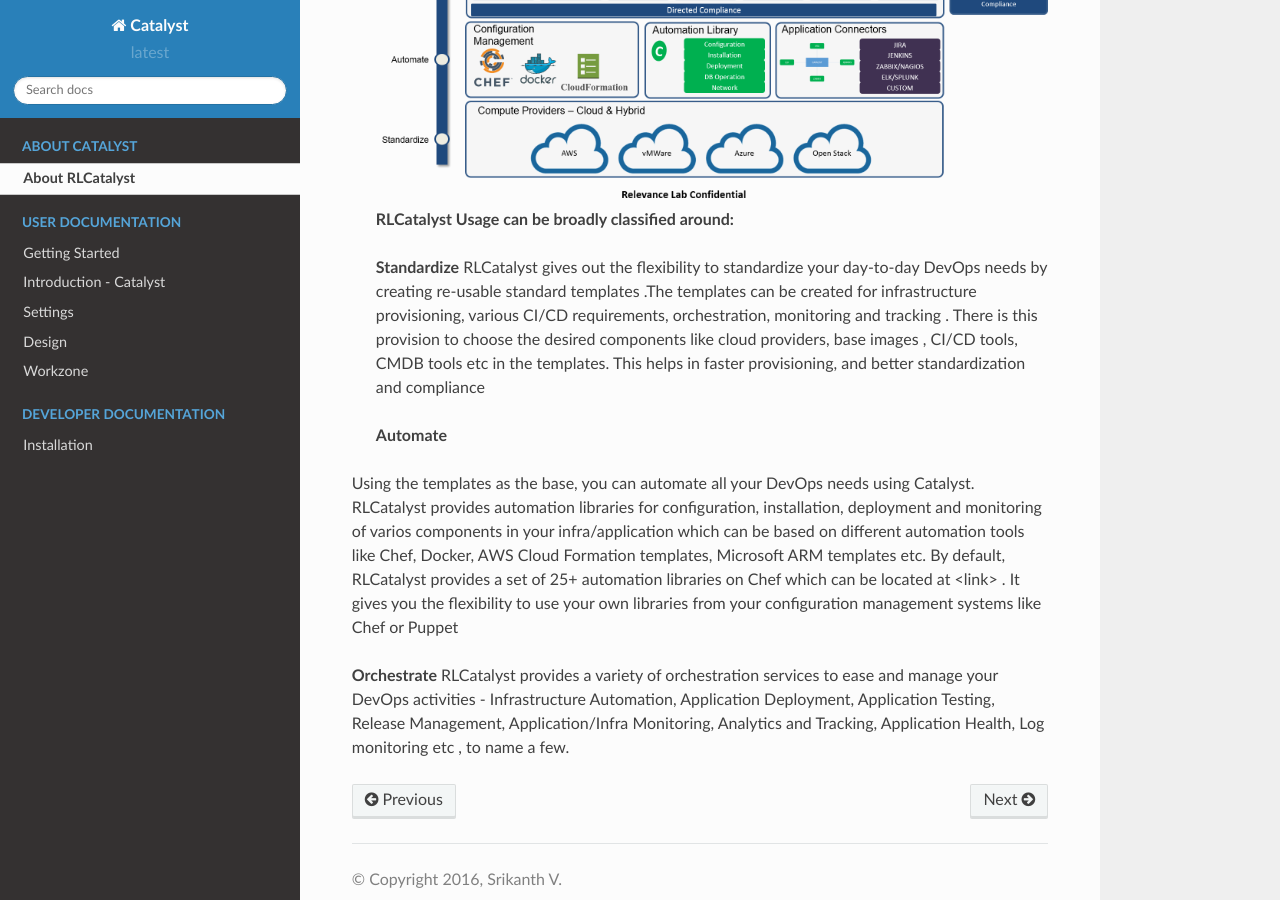
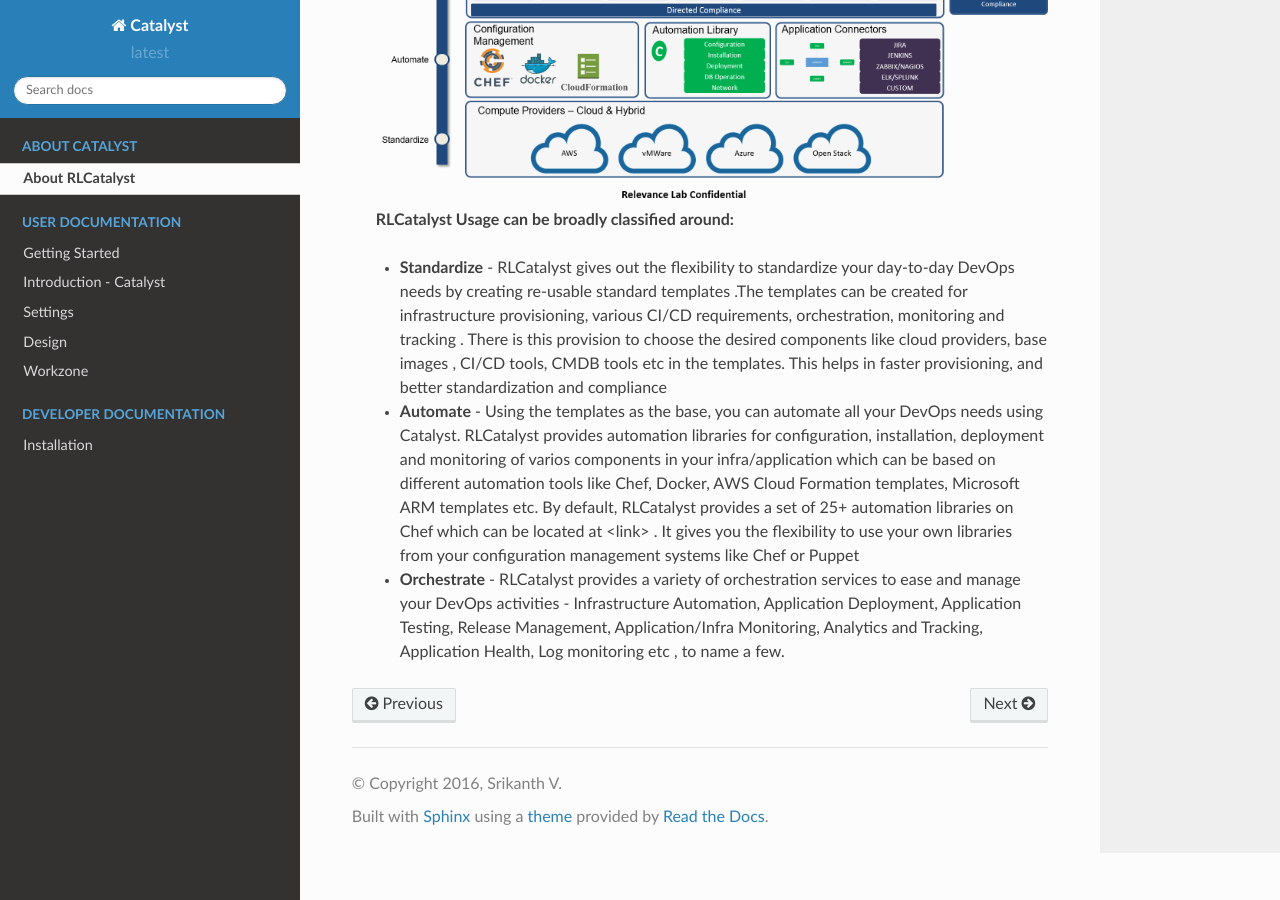
Before and after one commit to RLOpenCatalyst/catdocs, a Sphinx documentation site: the page built from Catalyst/source/overview.rst, in a window 1280 px wide and 900 px high, scrolled down 747 px. Built offline with Sphinx 7.4.7 and the Read the Docs theme 2.0.0, drawn with Linux system fonts in a browser that asks for light colours.

```diff
--- a/Catalyst/source/overview.rst
+++ b/Catalyst/source/overview.rst
@@ -18,11 +18,8 @@ Few of the highlights of Catalyst are:
 
  **RLCatalyst Usage can be broadly classified around:**
 
- **Standardize**
- RLCatalyst gives out the flexibility to standardize your day-to-day DevOps needs by creating re-usable standard templates .The templates can be created for infrastructure provisioning, various CI/CD requirements, orchestration, monitoring and tracking  . There is this provision to choose the desired components like cloud providers, base images , CI/CD tools, CMDB tools etc in the templates. This helps in faster provisioning, and better standardization and compliance
+ * **Standardize** - RLCatalyst gives out the flexibility to standardize your day-to-day DevOps needs by creating re-usable standard templates .The templates can be created for infrastructure provisioning, various CI/CD requirements, orchestration, monitoring and tracking  . There is this provision to choose the desired components like cloud providers, base images , CI/CD tools, CMDB tools etc in the templates. This helps in faster provisioning, and better standardization and compliance
 
- **Automate**
-Using the templates as the base, you can automate all your DevOps needs using Catalyst. RLCatalyst provides automation libraries for configuration, installation, deployment and monitoring of varios components in your infra/application which can be based on different automation tools like Chef, Docker, AWS Cloud Formation templates, Microsoft ARM templates etc. By default, RLCatalyst provides a set of 25+ automation libraries on Chef which can be located at <link> . It gives you the flexibility to use your own libraries from your configuration management systems like Chef or Puppet
+ * **Automate** - Using the templates as the base, you can automate all your DevOps needs using Catalyst. RLCatalyst provides automation libraries for configuration, installation, deployment and monitoring of varios components in your infra/application which can be based on different automation tools like Chef, Docker, AWS Cloud Formation templates, Microsoft ARM templates etc. By default, RLCatalyst provides a set of 25+ automation libraries on Chef which can be located at <link> . It gives you the flexibility to use your own libraries from your configuration management systems like Chef or Puppet
 
-**Orchestrate**
-RLCatalyst provides a variety of orchestration services to ease and manage your DevOps activities - Infrastructure Automation, Application Deployment, Application Testing, Release Management, Application/Infra Monitoring, Analytics and Tracking, Application Health, Log monitoring etc , to name a few.
+ * **Orchestrate** - RLCatalyst provides a variety of orchestration services to ease and manage your DevOps activities - Infrastructure Automation, Application Deployment, Application Testing, Release Management, Application/Infra Monitoring, Analytics and Tracking, Application Health, Log monitoring etc , to name a few.
```
